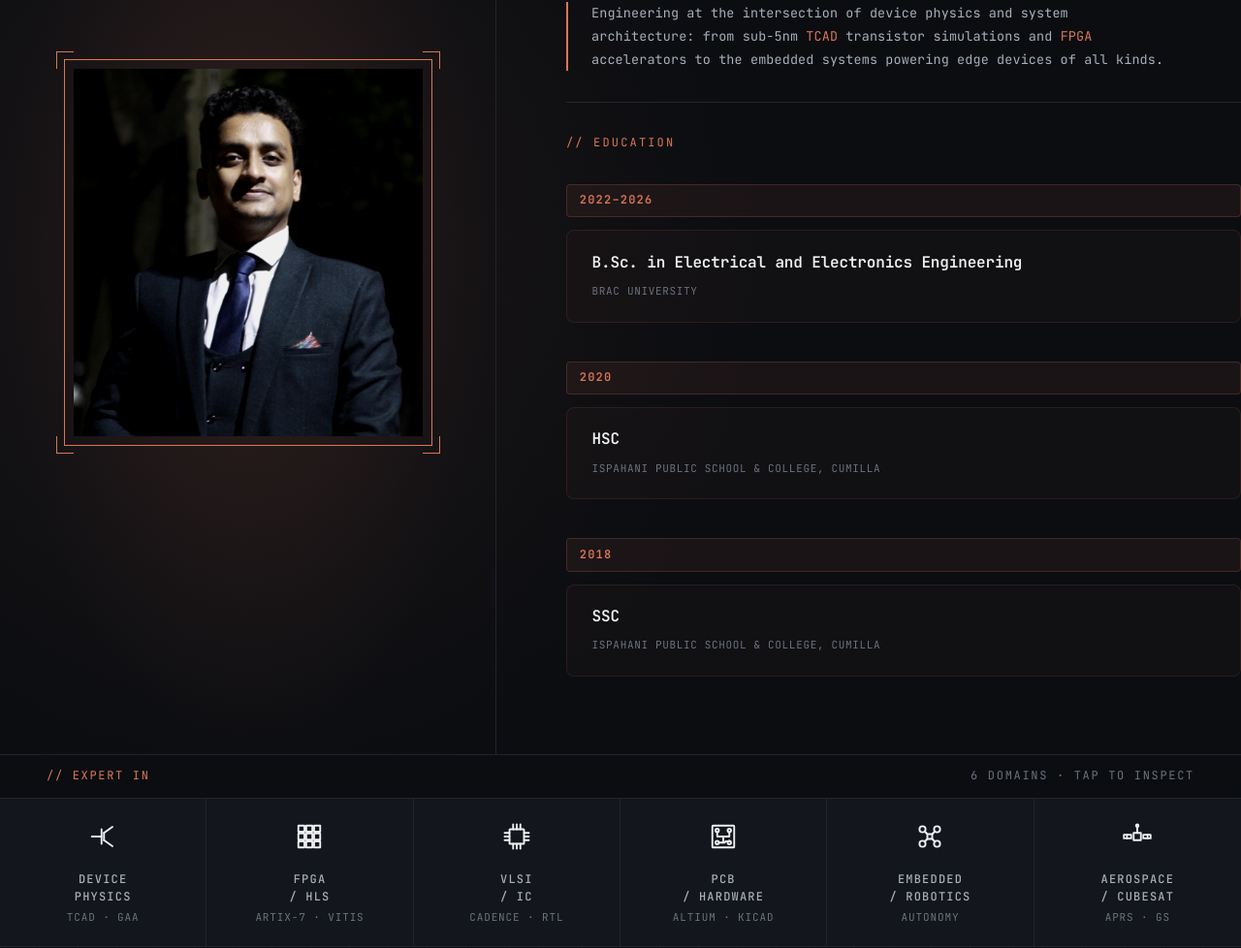
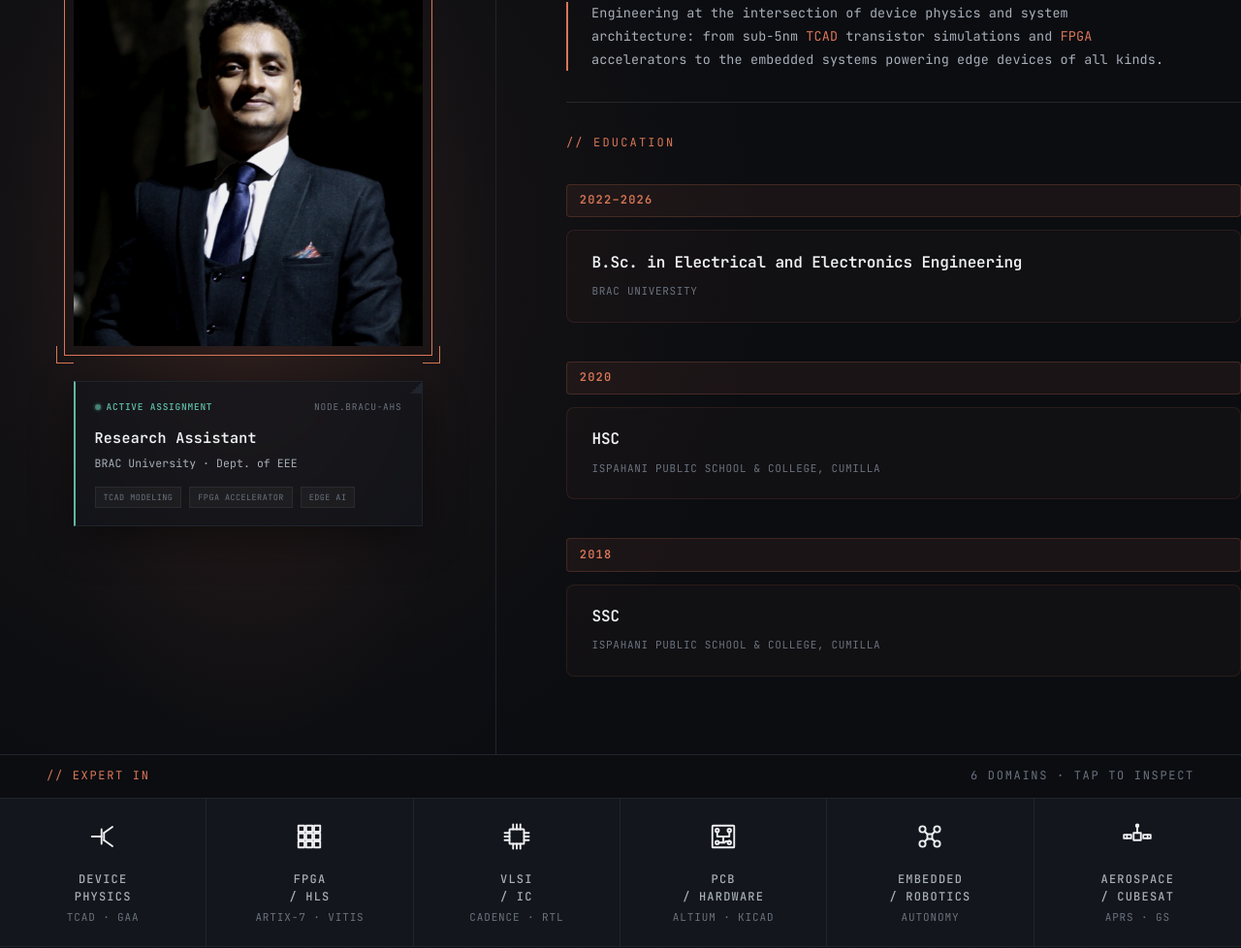
Before and after one commit to alhossainshawn/alhossainshawn.github.io, a plain HTML site: page index.html in a window 1280 px wide. Shown: the part 1206-2184 px from the top of the page at 97% size. Drawn offline with Linux system fonts and the light colour scheme.

Commit message:
feat: add current position terminal card under photo in about section

```diff
--- a/index.html
+++ b/index.html
@@ -195,6 +195,22 @@ fetch('icons.svg').then(r => r.text()).then(svg => {
           <span class="corner bl"></span>
           <span class="corner br"></span>
           <img src="assets/portrait.jpg" alt="Portrait of Al Hossain Shawn" />
+        </div>
+
+        <div class="current-position-card">
+          <div class="card-header">
+            <span class="status-indicator"><span class="dot"></span>ACTIVE ASSIGNMENT</span>
+            <span class="tech-code">NODE.BRACU-AHS</span>
+          </div>
+          <div class="card-body">
+            <h3 class="role-title">Research Assistant</h3>
+            <p class="institution">BRAC University · Dept. of EEE</p>
+            <div class="focus-tags">
+              <span>TCAD Modeling</span>
+              <span>FPGA Accelerator</span>
+              <span>Edge AI</span>
+            </div>
+          </div>
         </div>
       </div>
       <div class="bio-col">
--- a/styles.css
+++ b/styles.css
@@ -731,9 +731,108 @@ a.link:hover { color: var(--ink); }
   padding: 80px 64px;
   border-right: 1px solid var(--rule);
   display: flex;
+  flex-direction: column;
   align-items: center;
   justify-content: center;
+  gap: 36px;
   background: radial-gradient(ellipse at center, var(--accent-soft), transparent 70%);
+}
+
+/* ---- Current Position Card ---- */
+.current-position-card {
+  width: 100%;
+  max-width: 360px;
+  background: rgba(19, 22, 28, 0.65);
+  backdrop-filter: blur(12px);
+  -webkit-backdrop-filter: blur(12px);
+  border: 1px solid var(--rule);
+  border-left: 2.5px solid var(--accent-2); /* elegant teal left-edge indicator */
+  padding: 18px 20px;
+  font-family: var(--font-mono);
+  box-shadow: 0 12px 40px rgba(0, 0, 0, 0.45);
+  position: relative;
+  overflow: hidden;
+  transition: border-color 0.3s ease, transform 0.3s ease, box-shadow 0.3s ease;
+}
+
+.current-position-card::before {
+  content: '';
+  position: absolute;
+  top: 0; right: 0;
+  width: 12px; height: 12px;
+  background: linear-gradient(135deg, transparent 50%, var(--rule) 50%);
+}
+
+.current-position-card:hover {
+  border-color: rgba(255, 255, 255, 0.15);
+  border-left-color: var(--accent-2);
+  transform: translateY(-3px);
+  box-shadow: 0 16px 48px rgba(0, 0, 0, 0.55);
+}
+
+.current-position-card .card-header {
+  display: flex;
+  justify-content: space-between;
+  align-items: center;
+  margin-bottom: 12px;
+  font-size: 9.5px;
+  letter-spacing: 0.08em;
+  color: var(--ink-3);
+}
+
+.current-position-card .status-indicator {
+  display: flex;
+  align-items: center;
+  gap: 6px;
+  color: var(--accent-2);
+  font-weight: 600;
+}
+
+.current-position-card .status-indicator .dot {
+  width: 6px;
+  height: 6px;
+  background-color: var(--accent-2);
+  border-radius: 50%;
+  display: inline-block;
+  box-shadow: 0 0 8px var(--accent-2);
+  animation: cpPulse 1.8s ease-in-out infinite;
+}
+
+@keyframes cpPulse {
+  0% { transform: scale(0.9); opacity: 0.6; box-shadow: 0 0 2px var(--accent-2); }
+  50% { transform: scale(1.2); opacity: 1; box-shadow: 0 0 10px var(--accent-2); }
+  100% { transform: scale(0.9); opacity: 0.6; box-shadow: 0 0 2px var(--accent-2); }
+}
+
+.current-position-card .role-title {
+  font-size: 15px;
+  font-weight: 600;
+  color: var(--ink);
+  margin: 0 0 4px 0;
+  font-family: var(--font-mono);
+  letter-spacing: 0.02em;
+}
+
+.current-position-card .institution {
+  font-size: 11.5px;
+  color: var(--ink-2);
+  margin: 0 0 14px 0;
+}
+
+.current-position-card .focus-tags {
+  display: flex;
+  gap: 8px;
+  flex-wrap: wrap;
+}
+
+.current-position-card .focus-tags span {
+  font-size: 8.5px;
+  padding: 3px 8px;
+  background: rgba(255, 255, 255, 0.03);
+  border: 1px solid rgba(255, 255, 255, 0.06);
+  color: var(--ink-3);
+  text-transform: uppercase;
+  letter-spacing: 0.05em;
 }
 .portrait {
   position: relative;
```
